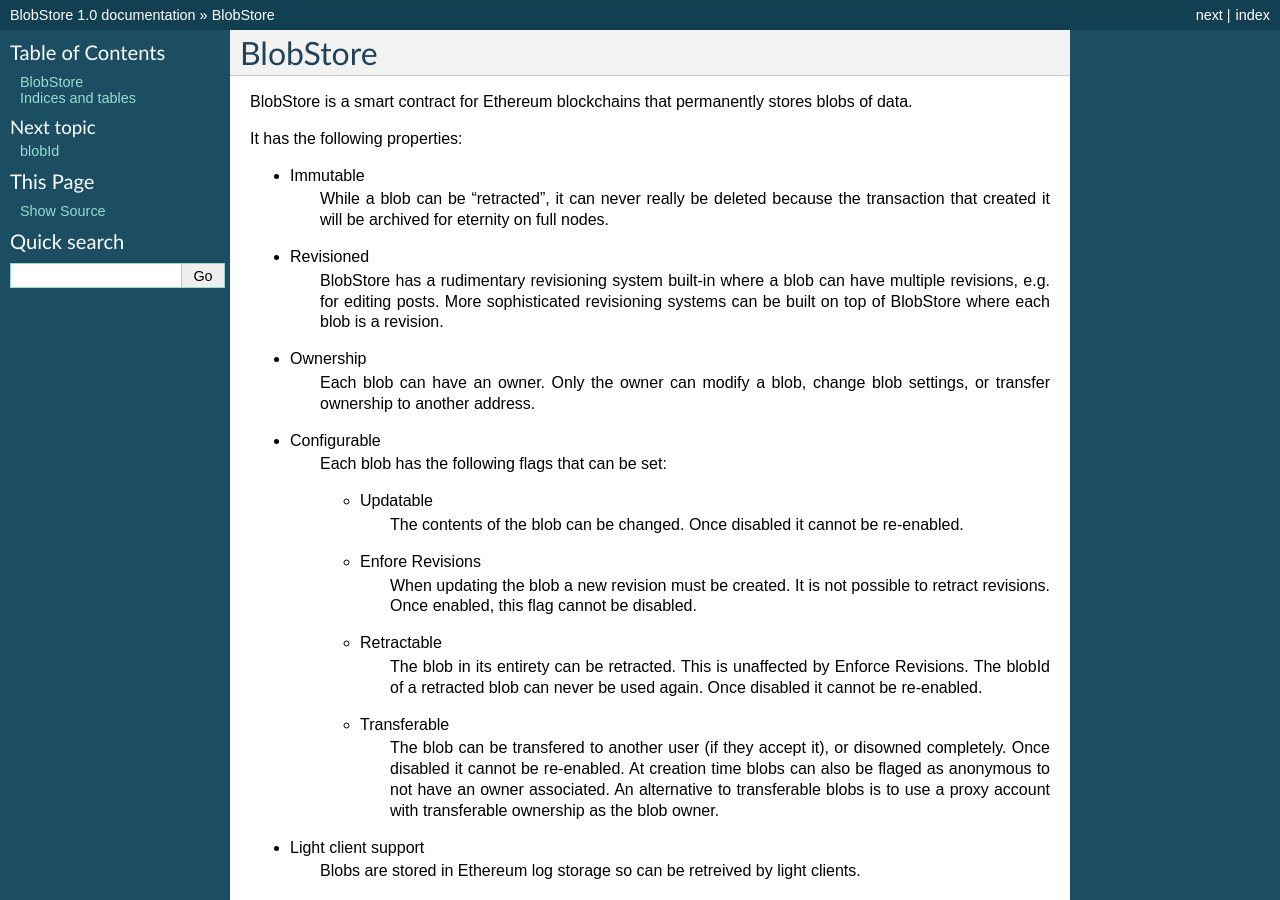
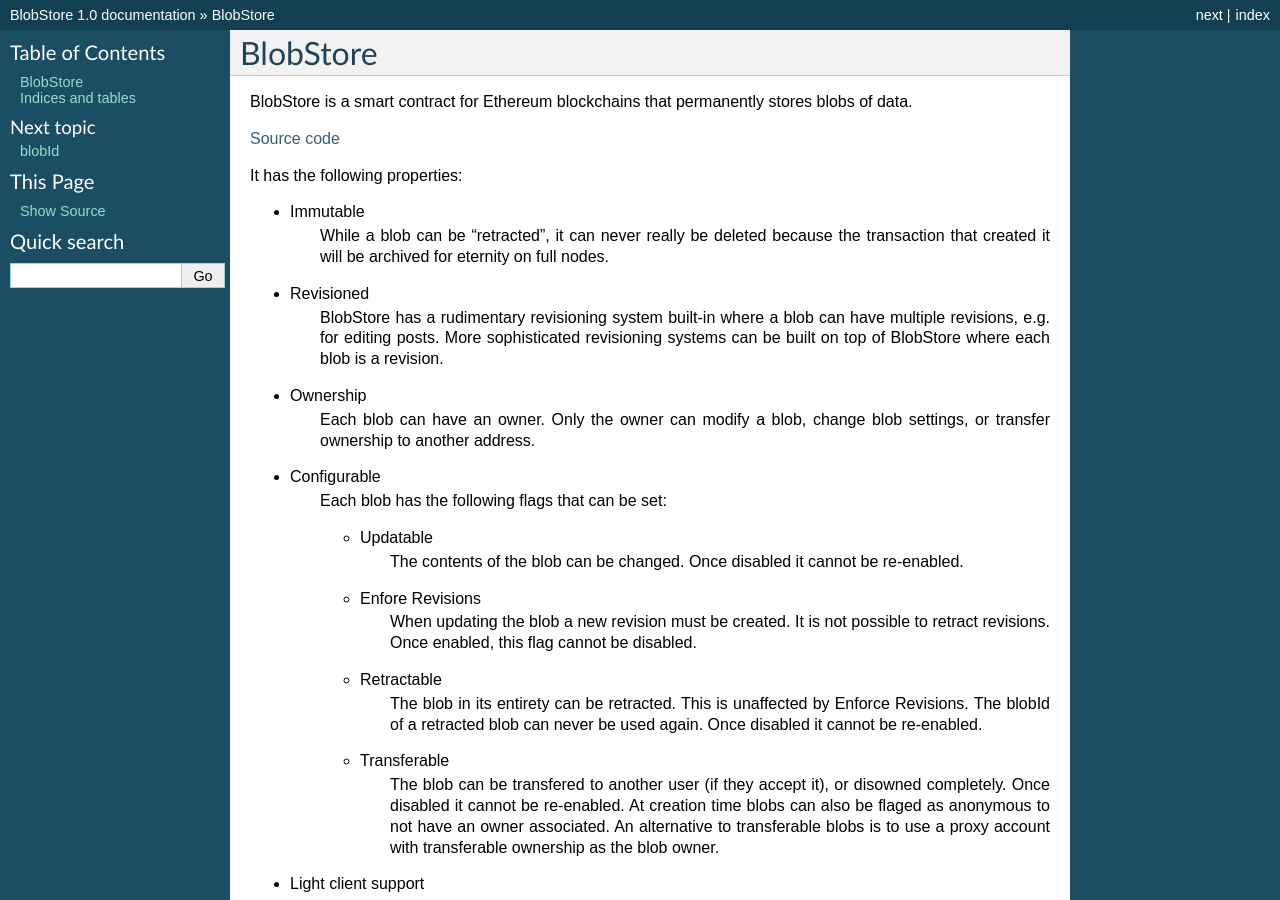
Before and after one commit to acuity-network/mix-item-store, a Sphinx documentation site: the page built from docs/index.rst, in a window 1280 px wide and 900 px high. Built offline with Sphinx 7.4.7, drawn with Linux system fonts in a browser that asks for light colours.

Commit message:
Add link to GitHub project.

```diff
--- a/docs/index.rst
+++ b/docs/index.rst
@@ -7,6 +7,8 @@
 =========
 
 BlobStore is a smart contract for Ethereum blockchains that permanently stores blobs of data.
+
+`Source code <https://github.com/link-blockchain/blobstore>`_
 
 It has the following properties:
 
```
